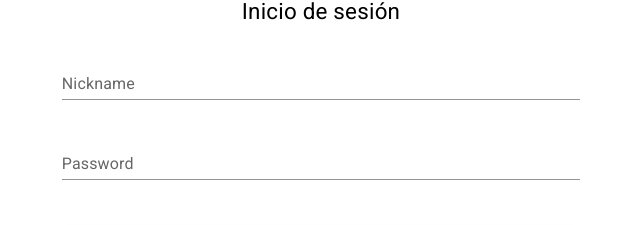
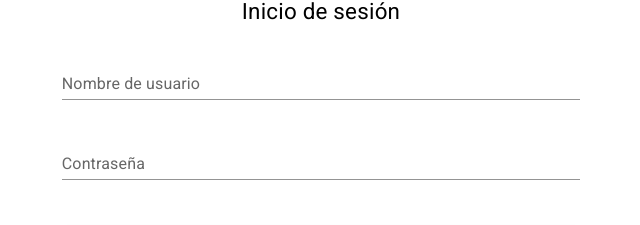
Before and after one commit to mpfullstack/padeleo-app-nextjs, a Next.js app: page / in a window 1280 px wide. Shown: the part 145-370 px from the top of the page, without its empty margins (319-959 px from the left). Built offline with nearby package versions, Linux system fonts and the light colour scheme.

Commit message:
refactor: onSubmit function

```diff
--- a/src/modules/user-access/containers/SignIn.tsx
+++ b/src/modules/user-access/containers/SignIn.tsx
@@ -1,4 +1,4 @@
-import { ChangeEvent, useEffect, useState } from 'react';
+import { ChangeEvent, FormEvent, useEffect, useState } from 'react';
 import { SignInPayload } from '../model';
 import { isAuthenticated, signIn } from '@/modules/common/services/api';
 import TextField from '@/modules/common/components/Form/TextField';
@@ -35,6 +35,19 @@ const SignIn = (props: PropsFromRedux) => {
       } as SignInPayload;
     });
 
+  const onSubmit = async (e: FormEvent<HTMLFormElement>) => {
+    e.preventDefault();
+    setStatus('loading');
+
+    const result = await signIn(formData);
+    if (result.success) {
+      userLoggedIn(result.result as User);
+      setStatus('success');
+    } else {
+      setStatus('error');
+    }
+  };
+
   return (
     <SignInWrapper>
       <Title>{`Indoor Lloret FCP`}</Title>
@@ -50,26 +63,17 @@ const SignIn = (props: PropsFromRedux) => {
       {status === 'success' && <Paragraph>{`Inicio de sesión correcto`}</Paragraph>}
 
       {['idle', 'loading'].includes(status) && (
-        <Form
-          noValidate
-          autoComplete="off"
-          onSubmit={async e => {
-            e.preventDefault();
-            setStatus('loading');
-            const result = await signIn(formData);
-            if (result.success) {
-              userLoggedIn(result.result as User);
-              setStatus('success');
-            } else {
-              setStatus('error');
-            }
-          }}
-        >
-          <TextField id="nickname" label="Nickname" onChange={e => onChange(e, 'nickname')} value={formData.nickname} />
+        <Form noValidate autoComplete="off" onSubmit={onSubmit}>
+          <TextField
+            id="nickname"
+            label="Nombre de usuario"
+            onChange={e => onChange(e, 'nickname')}
+            value={formData.nickname}
+          />
 
           <TextField
             id="password"
-            label="Password"
+            label="Contraseña"
             type="password"
             onChange={e => onChange(e, 'password')}
             value={formData.password}
```
Also changed, not shown: 1 other file (tests, documents, lock files or other folders).
